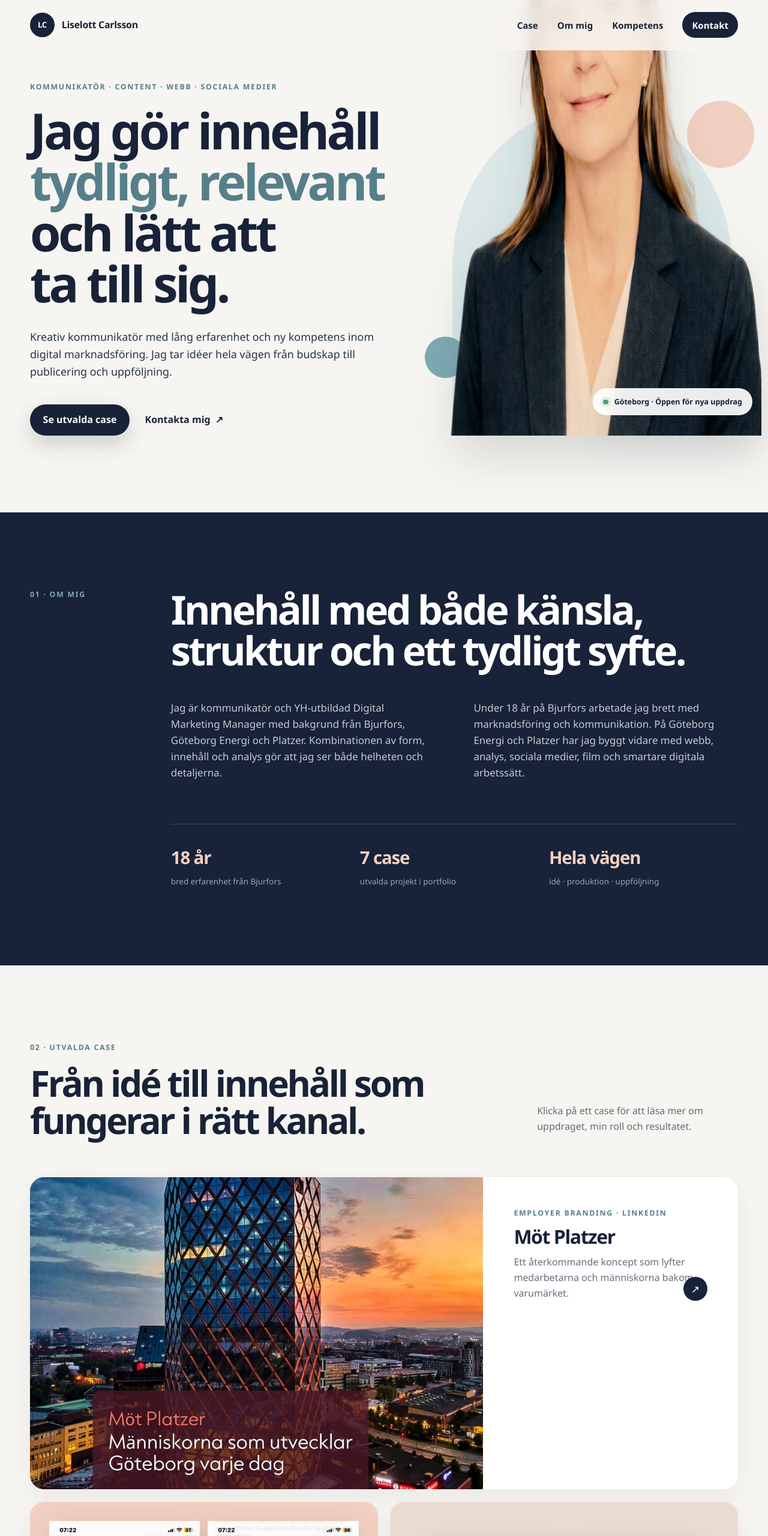
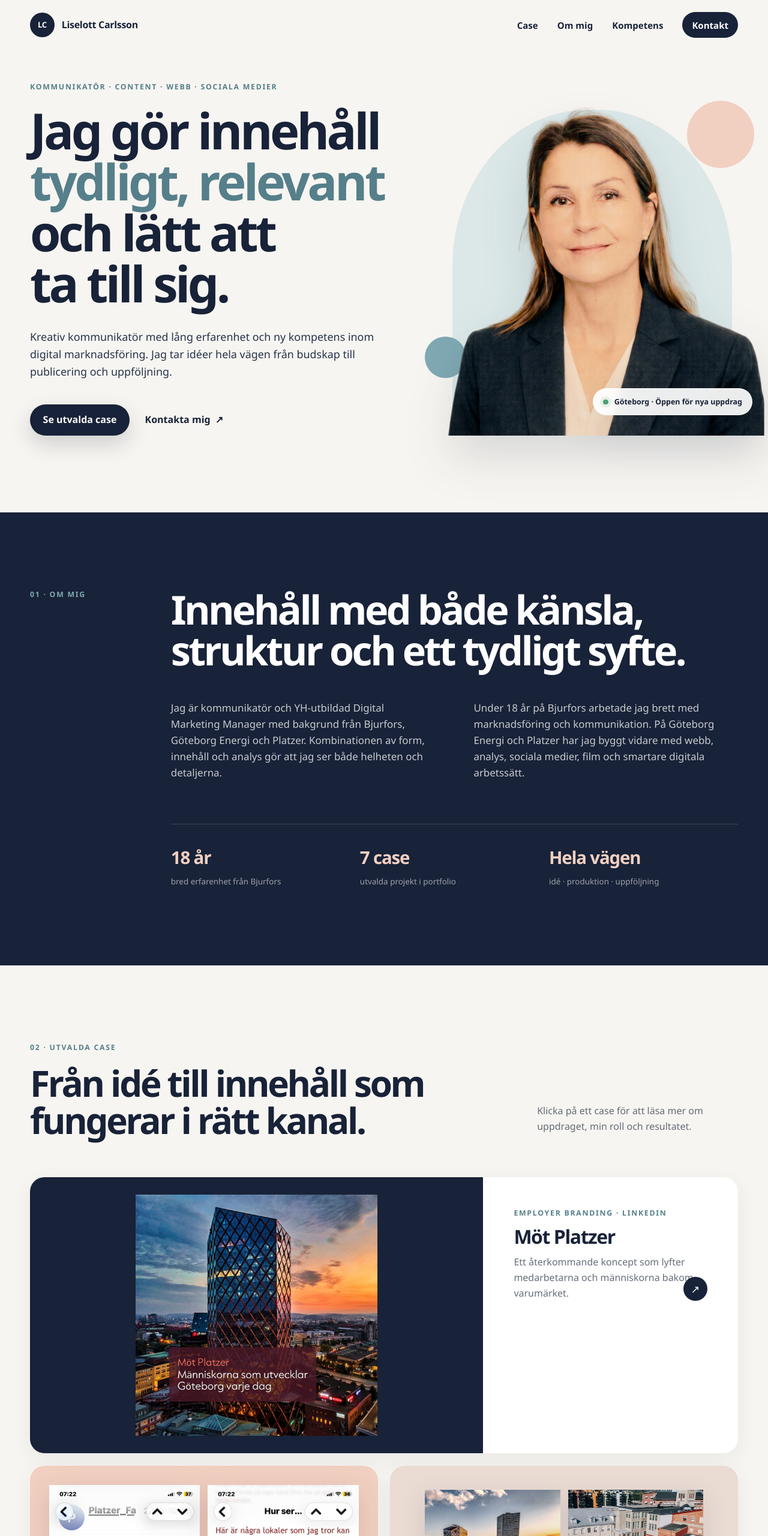
Before and after one commit to LiselottLotta/liselott-carlsson-portfolio, a plain HTML site: page index.html in a window 1280 px wide. Shown: the top 2560 px of the page at 60% size. Drawn offline with Linux system fonts and the light colour scheme.

Commit message:
Refine portrait proportions and case image layout

```diff
--- a/styles.css
+++ b/styles.css
@@ -39,6 +39,7 @@
 
 img {
   max-width: 100%;
+  height: auto;
   display: block;
 }
 
@@ -311,9 +312,12 @@
 
 .hero-visual img {
   position: absolute;
-  inset: auto -8% 0;
-  width: 116%;
+  inset: auto auto 0 50%;
+  width: min(118%, 640px);
+  height: auto;
   max-width: none;
+  object-fit: contain;
+  transform: translateX(-50%);
   filter: drop-shadow(0 34px 38px rgba(24, 34, 56, 0.14));
 }
 
@@ -486,7 +490,8 @@
 
 .case-media {
   position: relative;
-  height: 395px;
+  min-height: 360px;
+  aspect-ratio: 16 / 10;
   overflow: hidden;
   background: var(--mist);
 }
@@ -503,7 +508,9 @@
 }
 
 .case-media-landscape img {
-  object-position: 50% 52%;
+  padding: 1.8rem;
+  object-fit: contain;
+  object-position: center;
 }
 
 .case-feature .case-media {
@@ -980,7 +987,9 @@
 
   .case-feature .case-media,
   .case-wide .case-media {
-    height: 520px;
+    height: 460px;
+    min-height: 0;
+    aspect-ratio: auto;
   }
 
   .case-feature .case-copy,
@@ -1161,7 +1170,8 @@
   }
 
   .case-media {
-    height: 330px;
+    min-height: 310px;
+    aspect-ratio: 4 / 3;
   }
 
   .email-preview,
```
